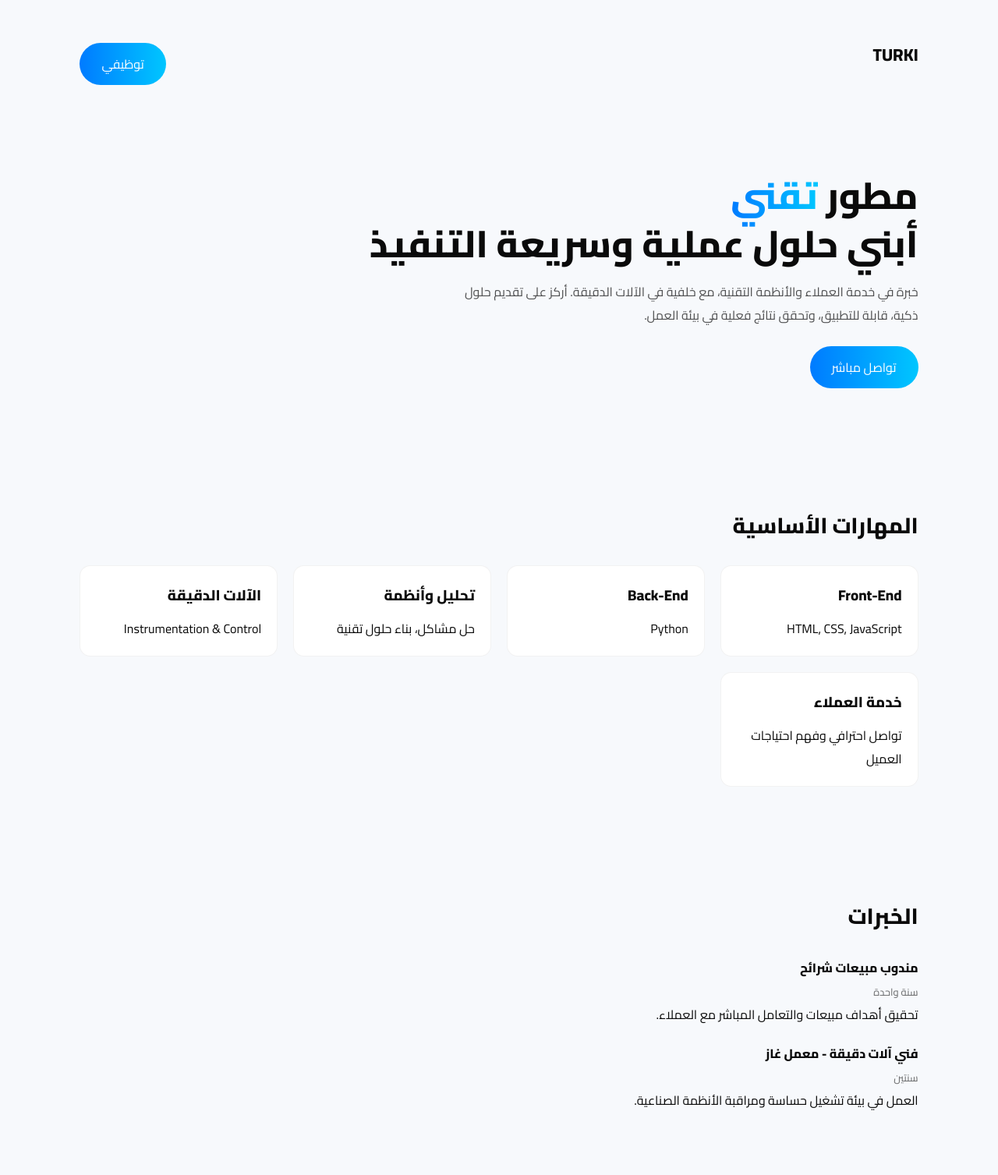
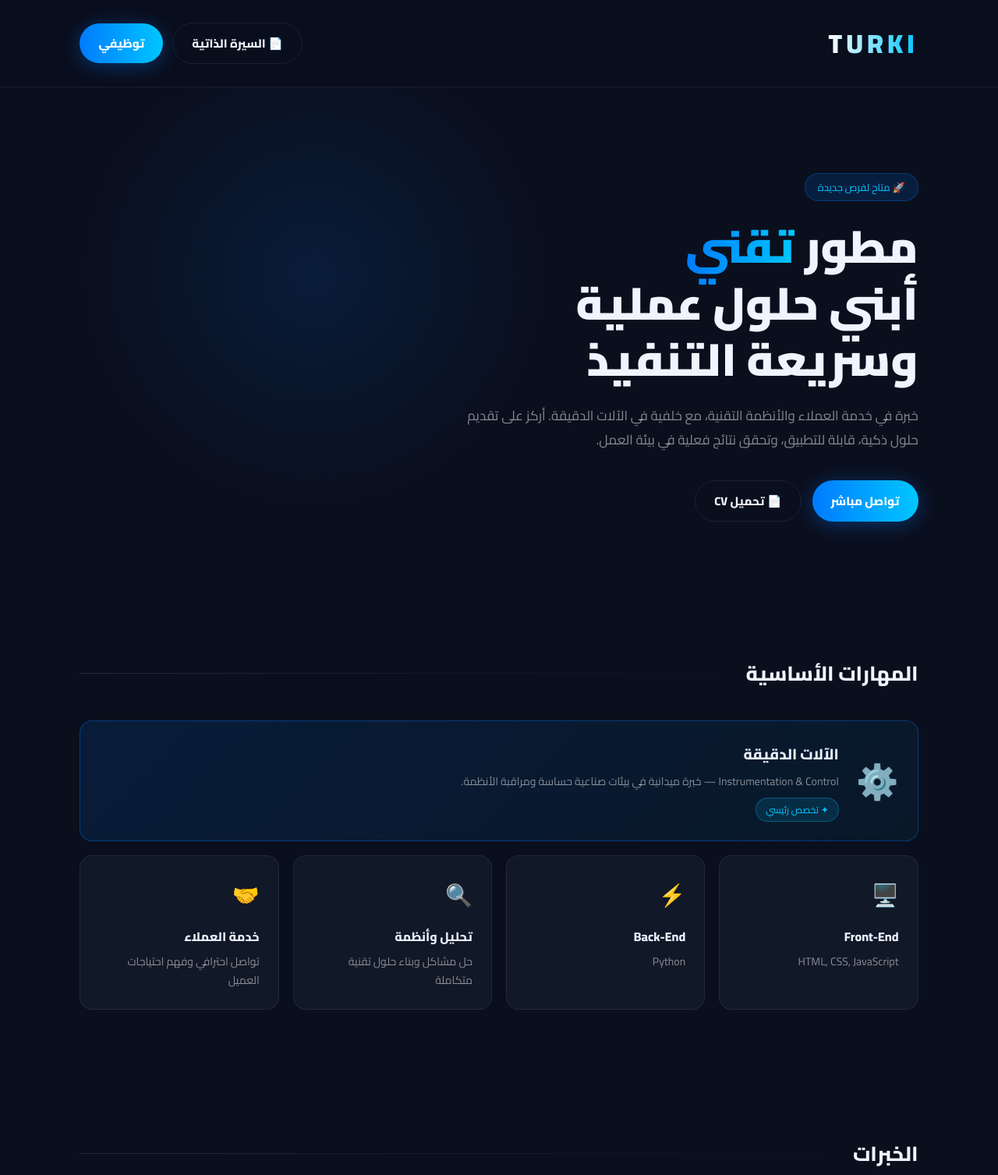
Before and after one commit to turki162/turki-website, a plain HTML site: page index.html in a window 1280 px wide. Shown: the top 1507 px of the page at 78% size. Drawn offline with Linux system fonts and the light colour scheme.

Commit message:
index.html

```diff
--- a/index.html
+++ b/index.html
@@ -4,168 +4,260 @@
 <meta charset="UTF-8">
 <meta name="viewport" content="width=device-width, initial-scale=1.0">
 <title>Turki | Portfolio</title>
-
-<link href="https://fonts.googleapis.com/css2?family=Cairo:wght@300;400;600;800&display=swap" rel="stylesheet">
-
+<link href="https://fonts.googleapis.com/css2?family=Cairo:wght@300;400;600;800;900&display=swap" rel="stylesheet">
 <style>
-* {
-    margin: 0;
-    padding: 0;
-    box-sizing: border-box;
-    font-family: 'Cairo', sans-serif;
+  :root {
+    --blue: #007bff;
+    --cyan: #00c6ff;
+    --dark: #0a0f1e;
+    --card-bg: #111827;
+    --card-border: rgba(255,255,255,0.07);
+    --text-muted: rgba(255,255,255,0.5);
   }
 
-body {
-    background: #f7f9fc;
-    color: #0a0a0a;
-}
+  * { margin: 0; padding: 0; box-sizing: border-box; font-family: 'Cairo', sans-serif; }
 
-/* Header */
+  body { background: var(--dark); color: #f0f4ff; overflow-x: hidden; }
+
   header {
-    padding: 30px 8%;
+    padding: 24px 8%;
     display: flex;
     justify-content: space-between;
     align-items: center;
+    border-bottom: 1px solid var(--card-border);
+    position: sticky;
+    top: 0;
+    z-index: 100;
+    background: rgba(10,15,30,0.85);
+    backdrop-filter: blur(16px);
   }
 
   .logo {
-    font-weight: 800;
-    font-size: 22px;
+    font-weight: 900;
+    font-size: 34px;
+    letter-spacing: 5px;
+    background: linear-gradient(90deg, #ffffff 0%, var(--cyan) 100%);
+    -webkit-background-clip: text;
+    -webkit-text-fill-color: transparent;
   }
 
-/* Hero */
-.hero {
-    padding: 80px 8%;
+  .header-actions { display: flex; gap: 12px; align-items: center; }
+
+  .btn {
+    display: inline-flex;
+    align-items: center;
+    gap: 7px;
+    padding: 11px 24px;
+    border-radius: 30px;
+    font-family: 'Cairo', sans-serif;
+    font-weight: 700;
+    font-size: 15px;
+    text-decoration: none;
+    cursor: pointer;
+    border: none;
+    transition: all 0.3s ease;
   }
 
-.hero h1 {
-    font-size: 48px;
-    line-height: 1.3;
+  .btn-primary {
+    background: linear-gradient(90deg, var(--blue), var(--cyan));
+    color: white;
+    box-shadow: 0 4px 24px rgba(0,123,255,0.35);
+  }
+  .btn-primary:hover { transform: translateY(-3px); box-shadow: 0 8px 32px rgba(0,123,255,0.5); }
+
+  .btn-outline { background: transparent; color: #f0f4ff; border: 1px solid var(--card-border); }
+  .btn-outline:hover { background: rgba(255,255,255,0.07); transform: translateY(-3px); }
+
+  .hero {
+    padding: 110px 8% 90px;
+    position: relative;
   }
 
-.hero span {
-    background: linear-gradient(90deg,#007bff,#00c6ff);
-    -webkit-background-clip: text;
-    color: transparent;
+  .hero::before {
+    content: '';
+    position: absolute;
+    top: -60px; left: 8%;
+    width: 600px; height: 600px;
+    background: radial-gradient(circle, rgba(0,123,255,0.12) 0%, transparent 70%);
+    pointer-events: none;
   }
 
-.hero p {
-    margin-top: 15px;
-    max-width: 600px;
-    opacity: 0.7;
+  .hero-tag {
+    display: inline-block;
+    padding: 5px 16px;
+    border-radius: 20px;
+    background: rgba(0,123,255,0.15);
+    border: 1px solid rgba(0,123,255,0.3);
+    font-size: 13px;
+    color: var(--cyan);
+    margin-bottom: 22px;
   }
 
-.btn {
-    display: inline-block;
-    margin-top: 25px;
-    padding: 12px 28px;
-    border-radius: 30px;
-    background: linear-gradient(90deg,#007bff,#00c6ff);
-    color: white;
-    text-decoration: none;
-    transition: 0.3s;
+  .hero h1 { font-size: 58px; font-weight: 900; line-height: 1.25; max-width: 720px; }
+
+  .hero h1 .highlight {
+    background: linear-gradient(90deg, var(--blue), var(--cyan));
+    -webkit-background-clip: text;
+    -webkit-text-fill-color: transparent;
   }
 
-.btn:hover {
-    transform: translateY(-3px);
+  .hero p { margin-top: 20px; max-width: 580px; color: var(--text-muted); font-size: 17px; line-height: 1.85; }
+  .hero-actions { margin-top: 36px; display: flex; gap: 14px; flex-wrap: wrap; }
+
+  section { padding: 80px 8%; }
+
+  .section-header { display: flex; align-items: center; gap: 14px; margin-bottom: 36px; }
+  .section-title { font-size: 26px; font-weight: 800; }
+  .section-line { flex: 1; height: 1px; background: linear-gradient(90deg, rgba(255,255,255,0.1), transparent); }
+
+  .grid { display: grid; grid-template-columns: repeat(auto-fit, minmax(230px, 1fr)); gap: 18px; }
+
+  .card {
+    background: var(--card-bg);
+    padding: 24px;
+    border-radius: 16px;
+    border: 1px solid var(--card-border);
+    transition: all 0.3s ease;
   }
 
-/* Sections */
-section {
-    padding: 70px 8%;
+  .card:hover { transform: translateY(-5px); border-color: rgba(0,123,255,0.3); box-shadow: 0 16px 40px rgba(0,0,0,0.4); }
+
+  .card-icon { font-size: 28px; margin-bottom: 12px; }
+  .card h3 { font-size: 16px; font-weight: 700; margin-bottom: 6px; color: #e8f0ff; }
+  .card p { font-size: 14px; color: var(--text-muted); line-height: 1.7; }
+
+  .card-featured {
+    background: linear-gradient(135deg, rgba(0,123,255,0.12) 0%, rgba(0,198,255,0.05) 100%);
+    border-color: rgba(0,123,255,0.35);
+    grid-column: 1 / -1;
+    display: flex;
+    align-items: center;
+    gap: 22px;
+    flex-wrap: wrap;
   }
 
-.section-title {
-    font-size: 28px;
-    font-weight: 800;
-    margin-bottom: 25px;
+  .card-featured .card-icon { font-size: 44px; margin-bottom: 0; }
+  .card-featured-body h3 { font-size: 19px; }
+
+  .card-featured-badge {
+    display: inline-block;
+    margin-top: 8px;
+    padding: 3px 12px;
+    border-radius: 20px;
+    background: rgba(0,198,255,0.12);
+    border: 1px solid rgba(0,198,255,0.3);
+    font-size: 12px;
+    color: var(--cyan);
   }
 
-/* Grid */
-.grid {
-    display: grid;
-    grid-template-columns: repeat(auto-fit,minmax(250px,1fr));
+  .exp {
+    display: flex;
     gap: 20px;
+    margin-bottom: 18px;
+    padding: 24px;
+    background: var(--card-bg);
+    border-radius: 16px;
+    border: 1px solid var(--card-border);
+    transition: all 0.3s ease;
   }
 
-.card {
-    background: white;
-    padding: 20px;
-    border-radius: 14px;
-    border: 1px solid rgba(0,0,0,0.05);
+  .exp:hover { border-color: rgba(0,123,255,0.25); transform: translateX(-4px); }
+
+  .exp-dot {
+    width: 12px; height: 12px;
+    border-radius: 50%;
+    background: linear-gradient(135deg, var(--blue), var(--cyan));
+    margin-top: 6px;
+    flex-shrink: 0;
+    box-shadow: 0 0 10px rgba(0,198,255,0.5);
   }
 
-.card h3 {
-    margin-bottom: 10px;
+  .exp-content h4 { font-weight: 700; font-size: 17px; margin-bottom: 6px; }
+
+  .exp-content span {
+    font-size: 12px; color: var(--cyan);
+    display: inline-block; margin-bottom: 8px;
+    padding: 2px 10px;
+    background: rgba(0,198,255,0.1);
+    border-radius: 10px;
   }
 
-/* Experience */
-.exp {
-    margin-bottom: 20px;
+  .exp-content p { font-size: 14px; color: var(--text-muted); line-height: 1.7; }
+
+  footer {
+    text-align: center;
+    padding: 48px 8%;
+    border-top: 1px solid var(--card-border);
+    color: var(--text-muted);
+    font-size: 14px;
   }
 
-.exp h4 {
-    font-weight: 700;
-}
+  footer a { color: var(--cyan); text-decoration: none; }
+  footer a:hover { text-decoration: underline; }
 
-.exp span {
-    font-size: 13px;
-    opacity: 0.6;
-}
-
-/* Footer */
-footer {
-    text-align: center;
-    padding: 40px;
-    opacity: 0.5;
+  @media (max-width: 600px) {
+    .hero h1 { font-size: 36px; }
+    .logo { font-size: 26px; }
+    .card-featured { flex-direction: column; }
   }
 </style>
 </head>
-
 <body>
 
 <header>
   <div class="logo">TURKI</div>
-    <a href="mailto:trke_max@icloud.com" class="btn">توظيفي</a>
+  <div class="header-actions">
+    <a href="YOUR_CV_LINK_HERE.pdf" download class="btn btn-outline">📄 السيرة الذاتية</a>
+    <a href="mailto:trke_max@icloud.com" class="btn btn-primary">توظيفي</a>
+  </div>
 </header>
 
 <section class="hero">
-    <h1>
-        مطور <span>تقني</span><br>
-        أبني حلول عملية وسريعة التنفيذ
-    </h1>
-    <p>
-        خبرة في خدمة العملاء والأنظمة التقنية، مع خلفية في الآلات الدقيقة.
-        أركز على تقديم حلول ذكية، قابلة للتطبيق، وتحقق نتائج فعلية في بيئة العمل.
-    </p>
-    <a href="mailto:trke_max@icloud.com" class="btn">تواصل مباشر</a>
+  <div class="hero-tag">🚀 متاح لفرص جديدة</div>
+  <h1>مطور <span class="highlight">تقني</span><br>أبني حلول عملية<br>وسريعة التنفيذ</h1>
+  <p>خبرة في خدمة العملاء والأنظمة التقنية، مع خلفية في الآلات الدقيقة. أركز على تقديم حلول ذكية، قابلة للتطبيق، وتحقق نتائج فعلية في بيئة العمل.</p>
+  <div class="hero-actions">
+    <a href="mailto:trke_max@icloud.com" class="btn btn-primary">تواصل مباشر</a>
+    <a href="YOUR_CV_LINK_HERE.pdf" download class="btn btn-outline">📄 تحميل CV</a>
+  </div>
 </section>
 
 <section>
+  <div class="section-header">
     <div class="section-title">المهارات الأساسية</div>
+    <div class="section-line"></div>
+  </div>
   <div class="grid">
 
+    <div class="card card-featured">
+      <div class="card-icon">⚙️</div>
+      <div class="card-featured-body">
+        <h3>الآلات الدقيقة</h3>
+        <p>Instrumentation & Control — خبرة ميدانية في بيئات صناعية حساسة ومراقبة الأنظمة.</p>
+        <div class="card-featured-badge">✦ تخصص رئيسي</div>
+      </div>
+    </div>
+
     <div class="card">
+      <div class="card-icon">🖥️</div>
       <h3>Front-End</h3>
       <p>HTML, CSS, JavaScript</p>
     </div>
 
     <div class="card">
+      <div class="card-icon">⚡</div>
       <h3>Back-End</h3>
       <p>Python</p>
     </div>
 
     <div class="card">
+      <div class="card-icon">🔍</div>
       <h3>تحليل وأنظمة</h3>
-            <p>حل مشاكل، بناء حلول تقنية</p>
+      <p>حل مشاكل وبناء حلول تقنية متكاملة</p>
     </div>
 
     <div class="card">
-            <h3>الآلات الدقيقة</h3>
-            <p>Instrumentation & Control</p>
-        </div>
-
-        <div class="card">
+      <div class="card-icon">🤝</div>
       <h3>خدمة العملاء</h3>
       <p>تواصل احترافي وفهم احتياجات العميل</p>
     </div>
@@ -174,46 +266,56 @@ footer {
 </section>
 
 <section>
+  <div class="section-header">
     <div class="section-title">الخبرات</div>
+    <div class="section-line"></div>
+  </div>
 
   <div class="exp">
+    <div class="exp-dot"></div>
+    <div class="exp-content">
+      <h4>فني آلات دقيقة — معمل غاز</h4>
+      <span>سنتين</span>
+      <p>العمل في بيئة تشغيل حساسة ومراقبة الأنظمة الصناعية.</p>
+    </div>
+  </div>
+
+  <div class="exp">
+    <div class="exp-dot"></div>
+    <div class="exp-content">
       <h4>مندوب مبيعات شرائح</h4>
       <span>سنة واحدة</span>
       <p>تحقيق أهداف مبيعات والتعامل المباشر مع العملاء.</p>
     </div>
-
-    <div class="exp">
-        <h4>فني آلات دقيقة - معمل غاز</h4>
-        <span>سنتين</span>
-        <p>العمل في بيئة تشغيل حساسة ومراقبة الأنظمة الصناعية.</p>
   </div>
-
 </section>
 
 <section>
+  <div class="section-header">
     <div class="section-title">ليش أنا؟</div>
+    <div class="section-line"></div>
+  </div>
   <div class="grid">
-
     <div class="card">
+      <div class="card-icon">⚡</div>
       <h3>تنفيذ سريع</h3>
       <p>أحول الأفكار إلى نتائج بدون تعقيد.</p>
     </div>
-
     <div class="card">
+      <div class="card-icon">🧠</div>
       <h3>تفكير عملي</h3>
       <p>أركز على الحلول الواقعية مو النظرية.</p>
     </div>
-
     <div class="card">
+      <div class="card-icon">💬</div>
       <h3>تواصل قوي</h3>
       <p>أفهم احتياج العمل بسرعة وأتفاعل معه.</p>
     </div>
-
   </div>
 </section>
 
 <footer>
-    © 2026 Turki — جاهز لفرص جديدة
+  <p>© 2026 <strong>Turki</strong> — جاهز لفرص جديدة &nbsp;·&nbsp; <a href="mailto:trke_max@icloud.com">trke_max@icloud.com</a></p>
 </footer>
 
 </body>
```
Lines whose indentation alone changed are shown as unchanged.
